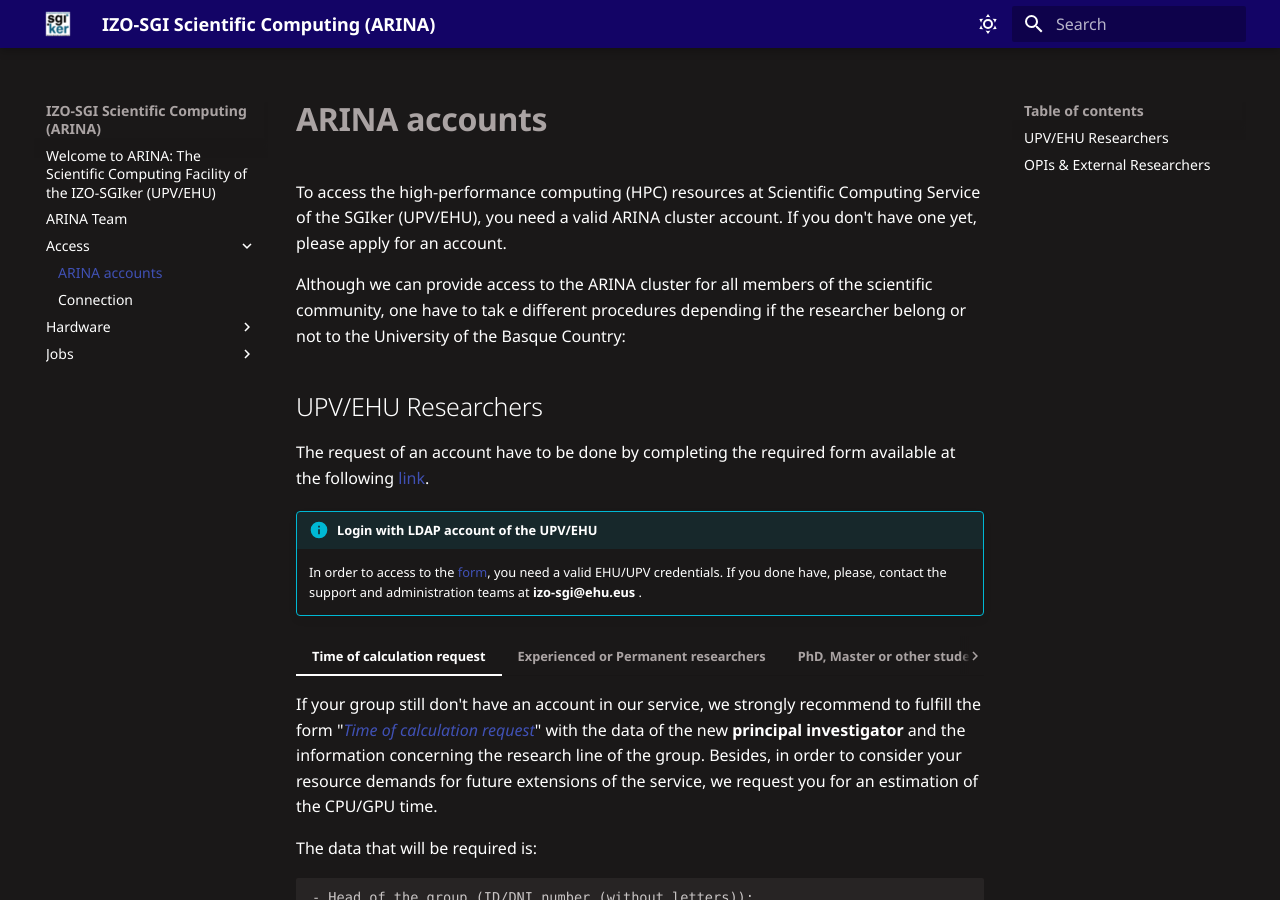
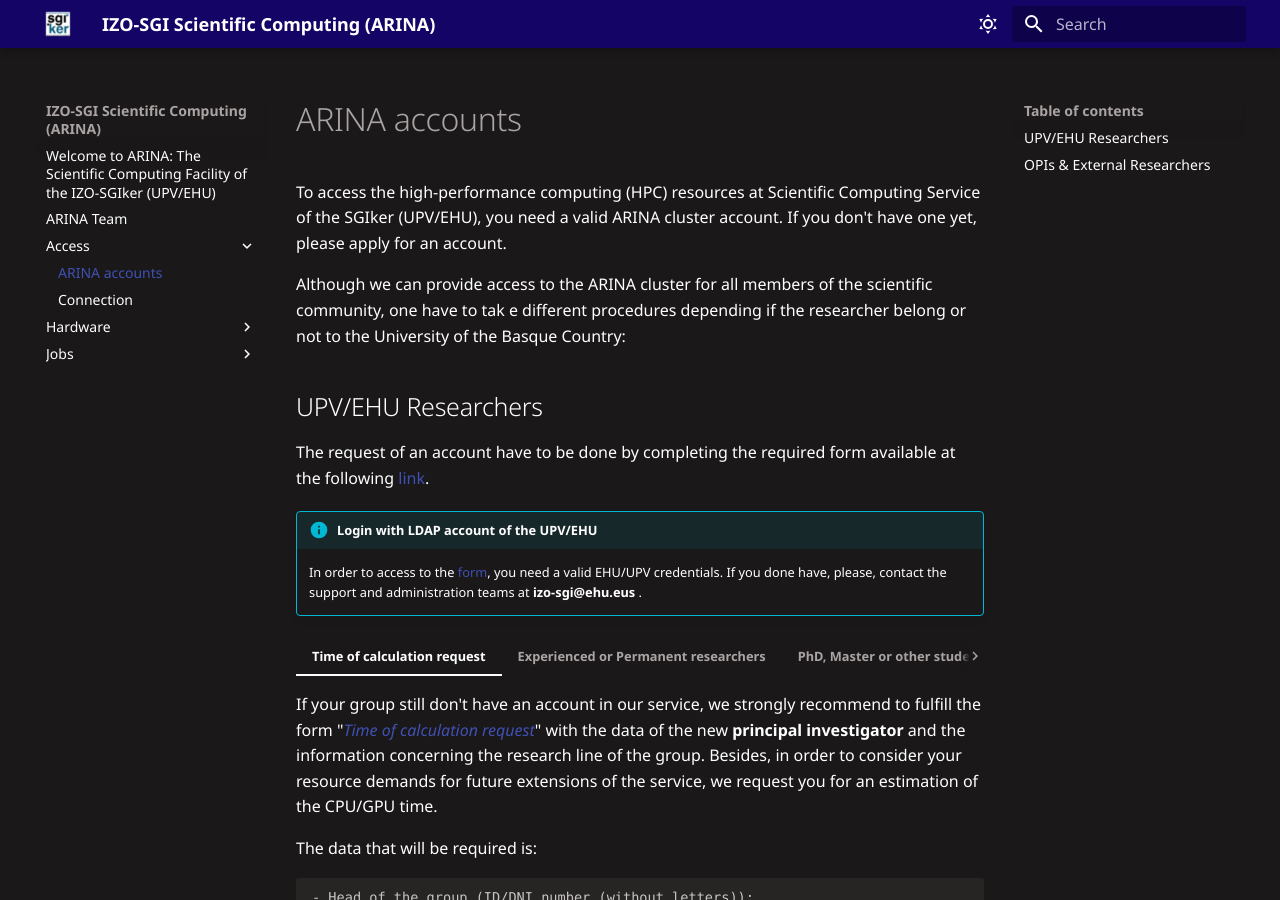
Before and after one commit to izosgi/izosgi-mkdocs, an MkDocs documentation site: the page built from docs/Access/account.md, in a window 1280 px wide and 900 px high. Built offline with MkDocs 1.6.1 and Material for MkDocs 9.7.7, drawn with Linux system fonts in a browser that asks for light colours; some web fonts are replaced.

Commit message:
change format on title

```diff
--- a/docs/Access/account.md
+++ b/docs/Access/account.md
@@ -1,4 +1,4 @@
-# **ARINA accounts**
+# ARINA accounts
 
 To access the high-performance computing (HPC) resources at Scientific Computing Service of the SGIker (UPV/EHU), you need a valid ARINA cluster account. If you don't have one yet, please apply for an account.
 
```
